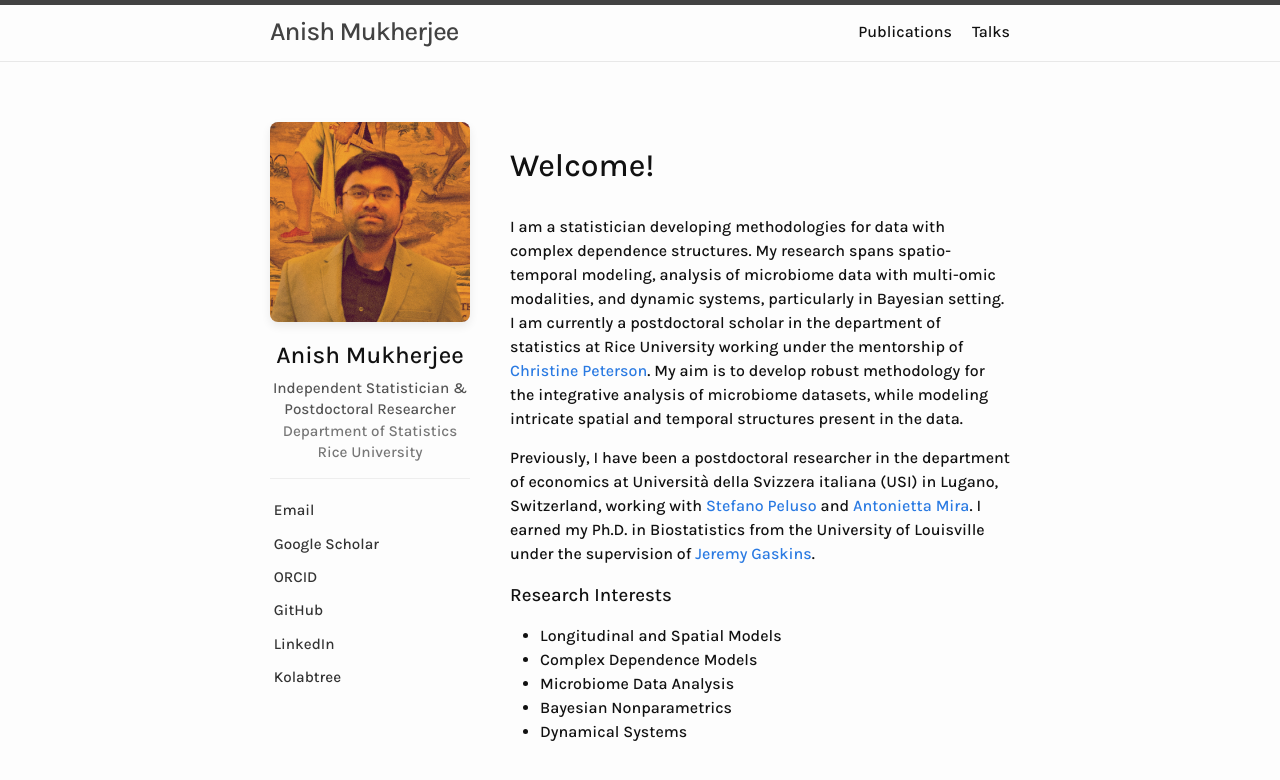
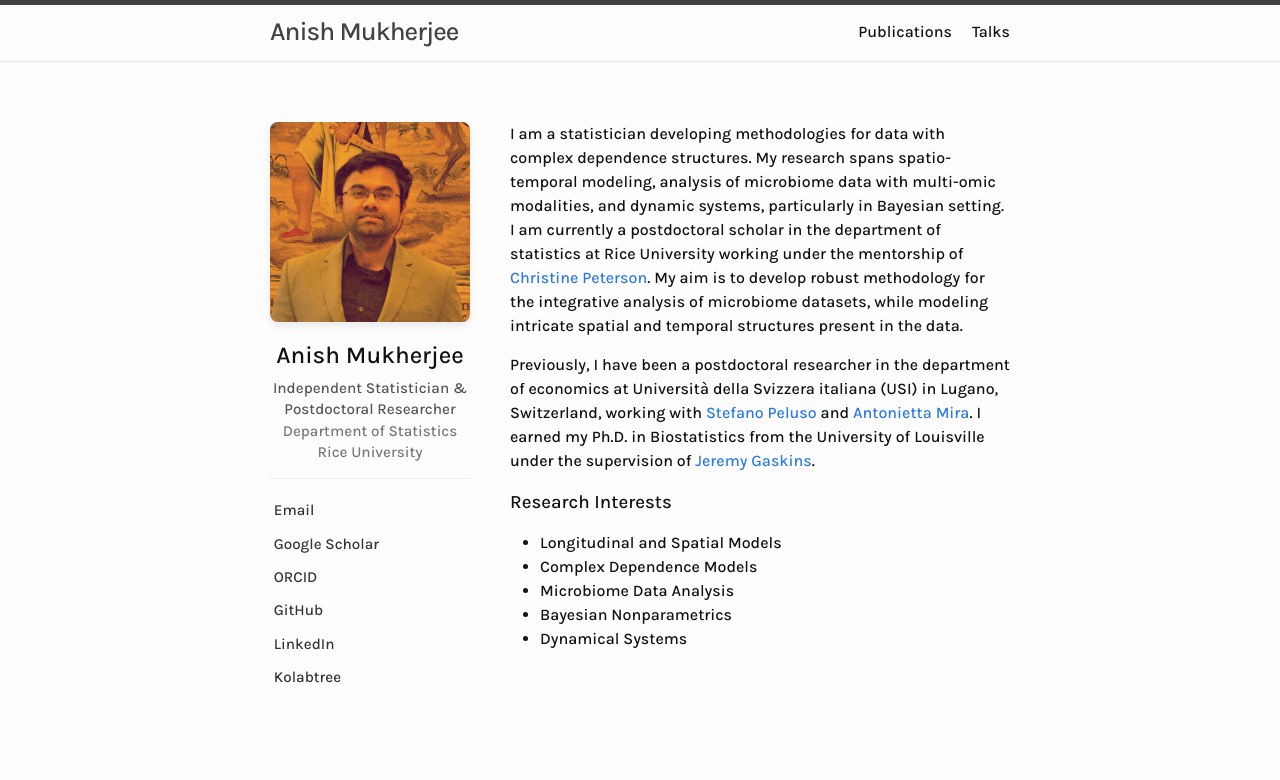
Before and after one commit to anishspace/anishspace.github.io, a Jekyll site: the page built from index.markdown, in a window 1280 px wide. Shown: the top 780 px of the page. Built offline with Jekyll 4.4.1, drawn with Linux system fonts in a browser that asks for light colours.

Commit message:
Update index.markdown

```diff
--- a/index.markdown
+++ b/index.markdown
@@ -82,7 +82,7 @@ custom_head: |
   <!-- RIGHT COLUMN: MAIN CONTENT & BIOGRAPHY -->
   <div style="flex: 2; min-width: 320px;">
 
-    <h1 style="margin-top: 20px; margin-bottom: 25px;">Welcome!</h1>
+    <!-- <h1 style="margin-top: 20px; margin-bottom: 25px;">Welcome!</h1> -->
 
     <p>I am a statistician developing methodologies for data with complex dependence structures. My research spans spatio-temporal modeling, analysis of microbiome data with multi-omic modalities, and dynamic systems, particularly in Bayesian setting. I am currently a postdoctoral scholar in the department of statistics at Rice University working under the mentorship of <a href="https://sites.google.com/rice.edu/cbpeterson/">Christine Peterson</a>. My aim is to develop robust methodology for the integrative analysis of microbiome datasets, while modeling intricate spatial and temporal structures present in the data.</p>
 
```
